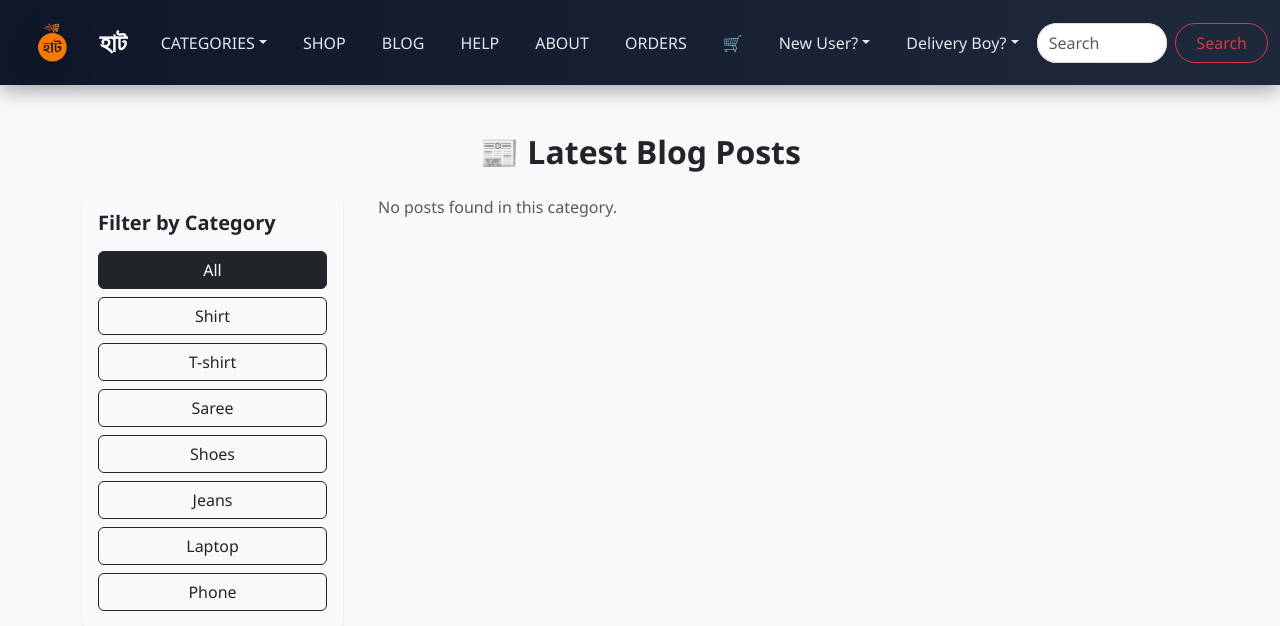
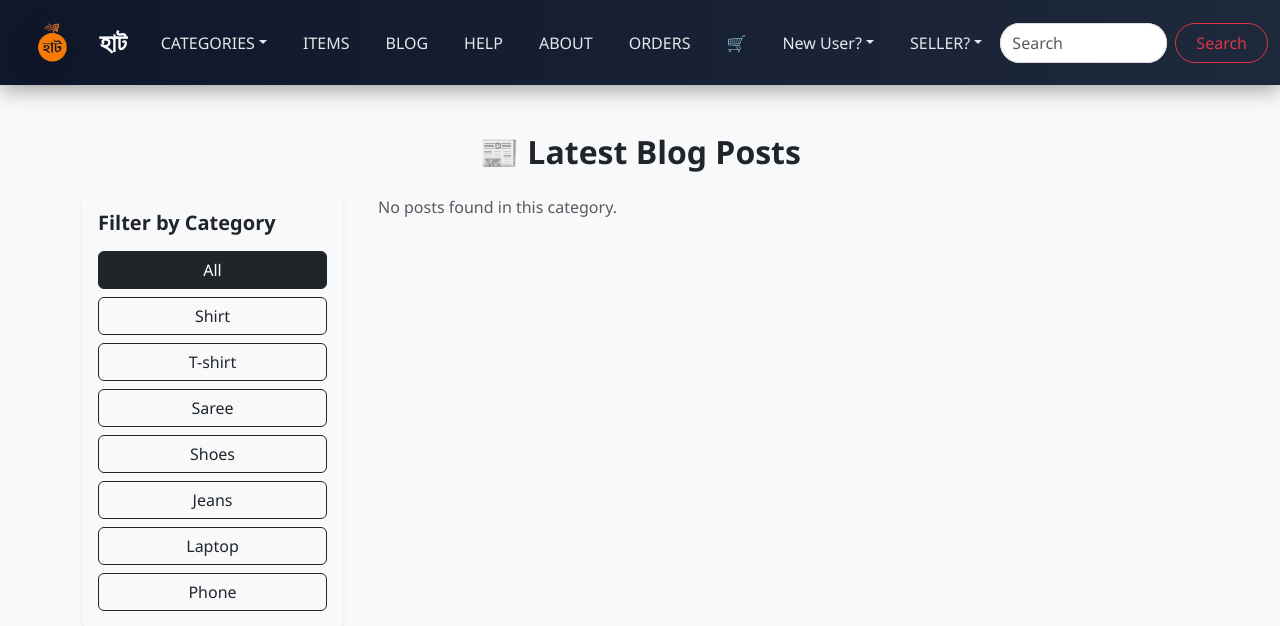
Before and after one commit to Rahul4h/HAT, a Django app: template templates/blog.html in a window 1280 px wide. Shown: the top 626 px of the page. Run offline with Django 5.2, Linux system fonts and the light colour scheme; the template is opened without the code that fills it, so the values that code supplies are empty.

Commit message:
changes at the seller dashboard for better ux

```diff
--- a/app/forms.py
+++ b/app/forms.py
@@ -43,7 +43,7 @@ class ProductForm(forms.ModelForm):
             'measurements': forms.TextInput(
                 attrs={
                     'class':'form-control',
-                    'placeholder':'Example: S,M,L,XL or 1 pound,1.5 pound'
+                    'placeholder':'Example: S,M,L,XL or vanila cake, chocolate cake etc.'
                 }
             ),
         }
--- a/templates/base.html
+++ b/templates/base.html
@@ -460,7 +460,7 @@ class="logo-img">হাট
                 <li><a class="dropdown-item" href="{% url 'category_products' 'Phone' %}">Phone</a></li>
               </ul>
             </li>
-            <li class="nav-item"><a class="nav-link active" href="/">SHOP</a></li>
+            <li class="nav-item"><a class="nav-link active" href="/">ITEMS</a></li>
             <li class="nav-item"><a class="nav-link active" href="/blog">BLOG</a></li>
             <li class="nav-item"><a class="nav-link active" href="/contact">HELP</a></li>
             <li class="nav-item"><a class="nav-link active" href="/about">ABOUT</a></li>
@@ -481,7 +481,7 @@ class="logo-img">হাট
 
             <!-- Delivery Boy auth links -->
             <li class="nav-item dropdown">
-              <a class="nav-link dropdown-toggle active" href="#" role="button" data-bs-toggle="dropdown" aria-expanded="false">Delivery Boy?</a>
+              <a class="nav-link dropdown-toggle active" href="#" role="button" data-bs-toggle="dropdown" aria-expanded="false">SELLER?</a>
               <ul class="dropdown-menu">
                 <li><a class="dropdown-item" href="{% url 'deliveryboy_login' %}">Login</a></li>
                 <li><a class="dropdown-item" href="{% url 'deliveryboy_signup' %}">SignUp</a></li>
--- a/templates/product_detail.html
+++ b/templates/product_detail.html
@@ -32,7 +32,7 @@
 
 
 
-                হাটের দোকান : {{ product.uploaded_by.id }}
+                SHOP NO : {{ product.uploaded_by.id }}
 
            </h5>
 
```
Also changed, not shown: templates/deliveryboy_base.html (+4 -5 lines), templates/deliveryboy_home.html (+9 -0 lines).
